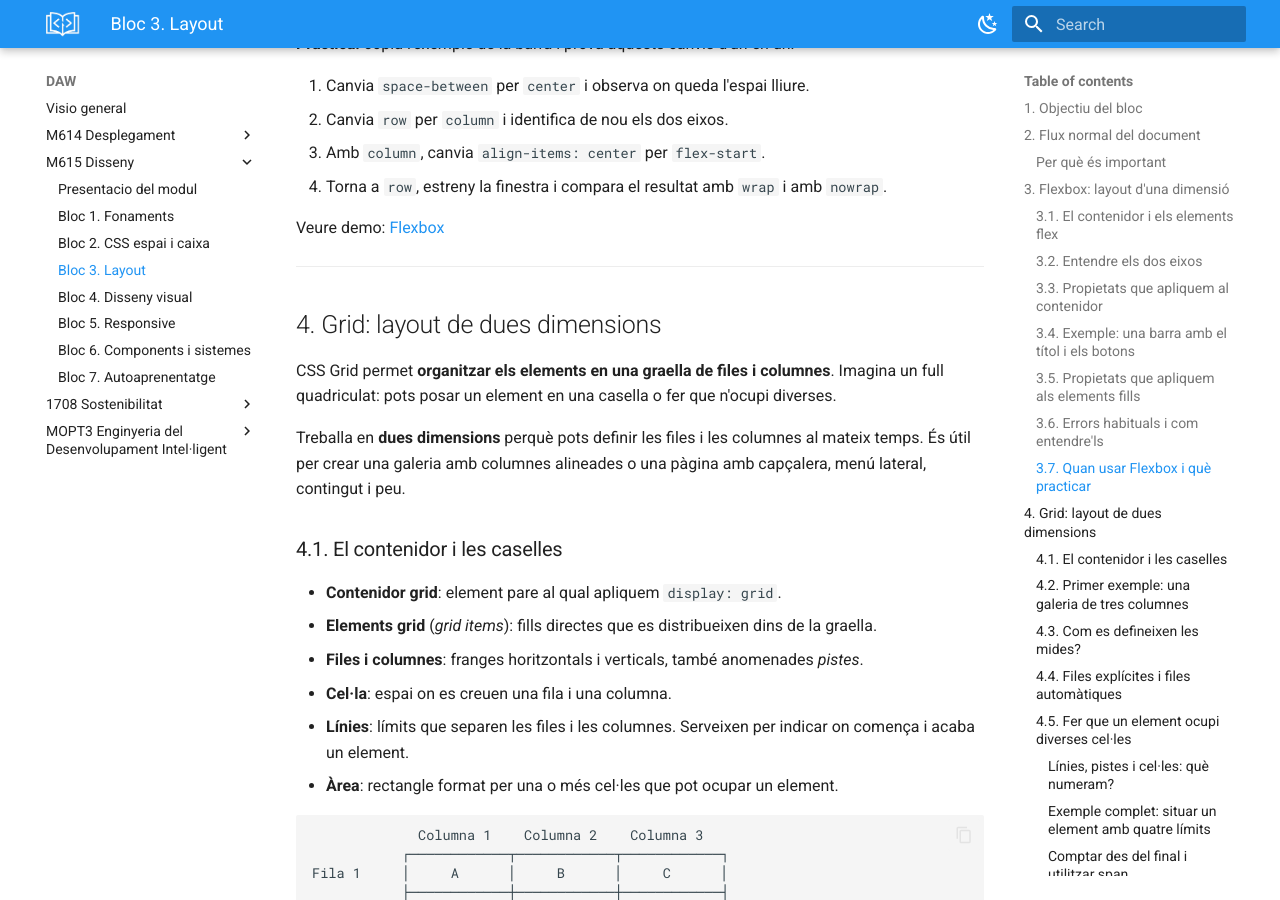
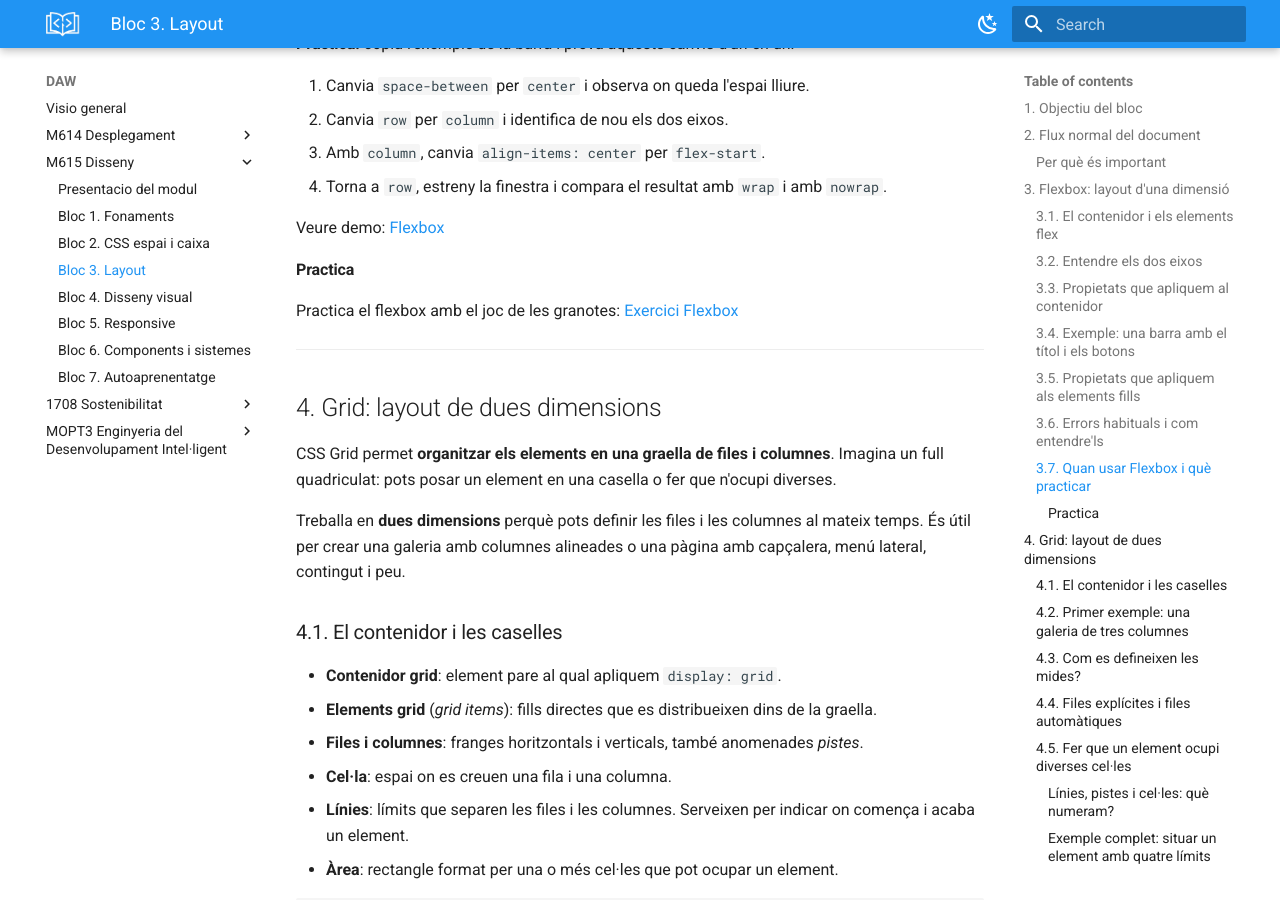
Before and after one commit to sllado1/Apunts, an MkDocs documentation site: the page built from docs/DAW/M615Disseny/3_Layout.md, in a window 1280 px wide and 900 px high, scrolled down 5423 px. Built offline with MkDocs 1.6.1 and Material for MkDocs 9.7.7, drawn with Linux system fonts in a browser that asks for light colours.

Commit message:
Update froggy

```diff
--- a/docs/DAW/M615Disseny/3_Layout.md
+++ b/docs/DAW/M615Disseny/3_Layout.md
@@ -189,6 +189,9 @@ Utilitza'l per a menús, barres d'accions, grups de botons, icones amb text i al
 4. Torna a `row`, estreny la finestra i compara el resultat amb `wrap` i amb `nowrap`.
 
 Veure demo: [Flexbox](demos/3_exemples_layout.html#flexbox)
+
+#### Practica
+Practica el flexbox amb el joc de les granotes: [Exercici Flexbox](https://flexboxfroggy.com/)
 
 ---
 
```
